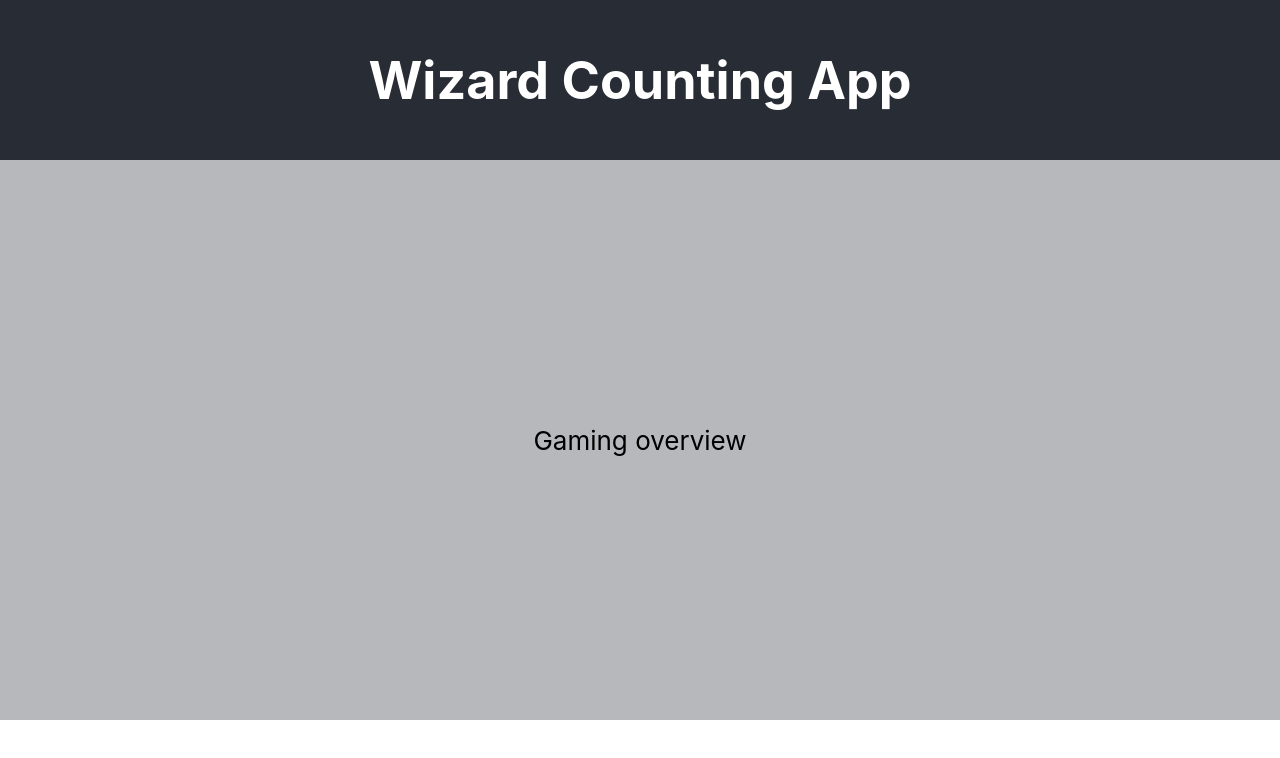
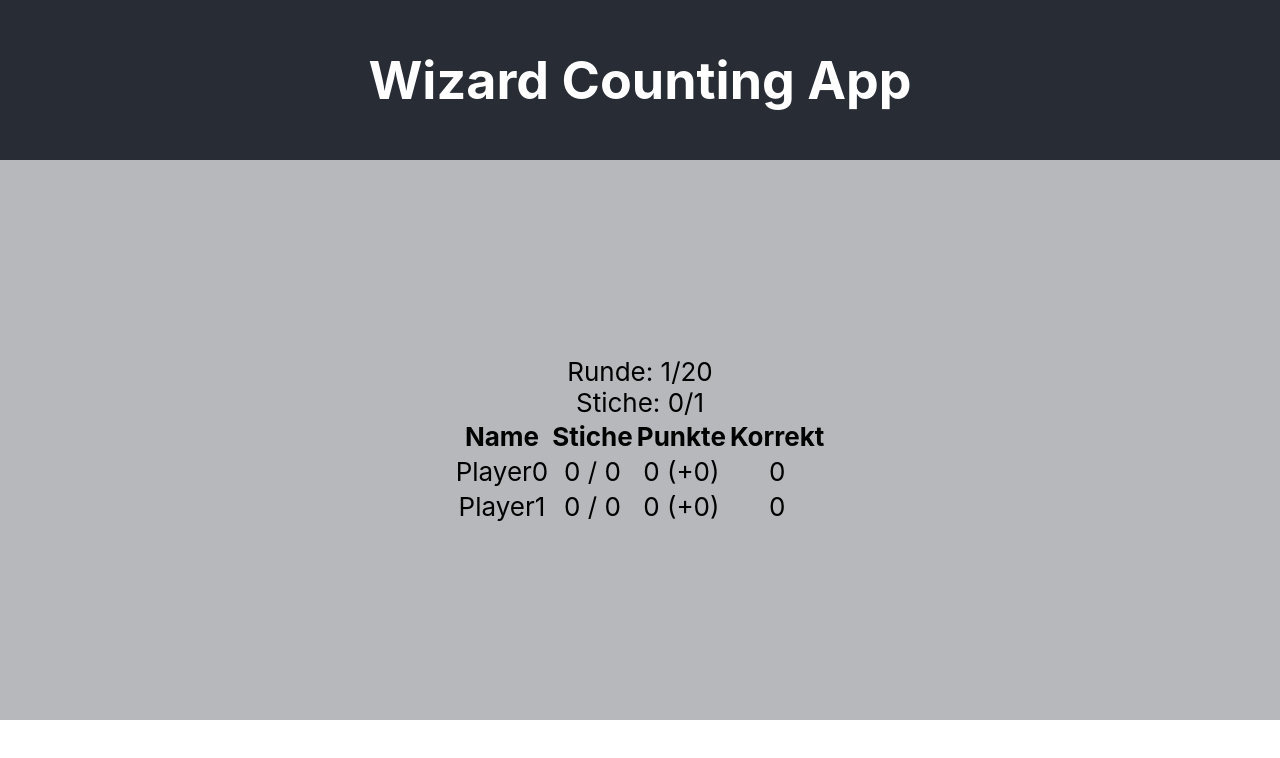
Before and after one commit to till2194/wizard, a React (Create React App) app: page / in a window 1280 px wide. Both pictures are taken after a click on the element "Start game". Shown: the top 758 px of the page. Built offline with nearby package versions, Linux system fonts and the light colour scheme.

Commit message:
Added game overview table

```diff
--- a/src/App-game.js
+++ b/src/App-game.js
@@ -1,9 +1,49 @@
 function Game(props) {
+    const nr = props.state.round-1;
     return (
         <div className="game">
-            Gaming overview
+            <div className="round-counter">
+                Runde: {props.state.round}/{props.state.roundsMax}<br/>
+                Stiche: {props.state.rounds.tricksSaid[nr]}/{props.state.rounds.tricksMax[nr]}
+            </div>
+            <Table nr={nr} players={props.state.players}/>
         </div>
     )
 }
 
+function TableHeaderRow() {
+    return (
+        <thead>
+            <tr>
+                <th>Name</th>
+                <th>Stiche</th>
+                <th>Punkte</th>
+                <th>Korrekt</th>
+            </tr>
+        </thead>
+    );
+}
+
+function TableRow({ nr, players }) {
+    return players.map((player, i) =>
+        <tbody>
+            <tr key={"playerRow" + i} id={"playerRow" + i}>
+                <td>{player.name}</td>
+                <td>{player.tricksGot[nr]} / {player.tricksSaid[nr]}</td>
+                <td>{player.pointsTotal[nr]} ({player.pointsNew[nr] >= 0 ? "+" : "-"}{player.pointsNew[nr]})</td>
+                <td>{player.correctTotal[nr]}</td>
+            </tr>
+        </tbody>
+    );
+}
+
+function Table({nr, players }) {
+    return (
+        <table>
+            <TableHeaderRow />
+            <TableRow nr={nr} players={players} />
+        </table>
+    );
+}
+
 export default Game;
--- a/src/App-newGame.js
+++ b/src/App-newGame.js
@@ -2,7 +2,7 @@ function NewGame(props) {
     return (
         <div className="newGame">
             <form>
-                Enter player names:<br/>
+                Enter player names:<br />
                 <PlayerList players={props.players} deleteHandle={props.deleteHandle} changeHandle={props.changeHandle} />
                 <dir className="App-button" id="playerAdd" onClick={props.addHandle}>+</dir>
                 <dir className="App-button" id="startGame" onClick={props.startHandle}>Start game</dir>
@@ -11,12 +11,12 @@ function NewGame(props) {
     );
 }
 
-function PlayerList(props) {
-    const list = props.players.map((player, i) => {
+function PlayerList({ players, deleteHandle, changeHandle }) {
+    const list = players.map((player, i) => {
         return (
-            <dir key={"playerForm"+i} id={"playerForm"+i} className="App-input-dir">
-                <input className="App-input" type="text" id={"playerInput"+i} value={player.name} onChange={event => props.changeHandle(event, i)} />
-                <dir className="App-button" id={"playerDelete"+i} onClick={event => props.deleteHandle(event, i)}>-</dir>
+            <dir key={"playerForm" + i} id={"playerForm" + i} className="App-input-dir">
+                <input className="App-input" type="text" id={"playerInput" + i} value={player.name} onChange={event => changeHandle(event, i)} />
+                <dir className="App-button" id={"playerDelete" + i} onClick={event => deleteHandle(event, i)}>-</dir>
             </dir>
         )
     });
--- a/src/App.js
+++ b/src/App.js
@@ -16,11 +16,10 @@ class App extends React.Component {
       state: "newGame",
       addedPlayer: false,
       players: [{
-        name: "Player0",
-        points: 0
-      },{
-        name: "Player1",
-        points: 0
+        name: "Player0"
+      },
+      {
+        name: "Player1"
       }]
     };
   }
@@ -29,7 +28,8 @@ class App extends React.Component {
     let main;
     switch (this.state.state) {
       case "newGame":
-        main = <NewGame players={this.state.players}
+        main = <NewGame
+          players={this.state.players}
           addHandle={this.handleAddPlayer}
           deleteHandle={this.handleDeletePlayer}
           changeHandle={this.handleChangePlayer}
@@ -37,7 +37,9 @@ class App extends React.Component {
         />
         break;
       case "game":
-        main = <Game />
+        main = <Game
+          state={this.state}
+        />
         break;
       default:
         main = <dir>Default main (should not happen)</dir>
@@ -58,10 +60,11 @@ class App extends React.Component {
     if (this.state.addedPlayer) {
       this.selectInput();
     }
+    console.log(this.state)
   }
 
   selectInput() {
-    const input = document.getElementById("playerInput"+(this.state.players.length-1));
+    const input = document.getElementById("playerInput" + (this.state.players.length - 1));
     input.focus();
     input.select();
     this.setState({
@@ -73,17 +76,14 @@ class App extends React.Component {
     console.log("adding new player...")
     this.setState(prevState => ({
       addedPlayer: true,
-      players: prevState.players.concat({
-        name: "Player" + (prevState.players.length),
-        points: 0
-      })
+      players: prevState.players.concat({name: "Player" + (prevState.players.length)})
     }))
   }
 
   handleDeletePlayer(event, playerId) {
     this.setState(prevState => {
       console.log("deleting player " + prevState.players[playerId].name + " ...")
-      const newPlayers = [...prevState.players.slice(0, playerId), ...prevState.players.slice(playerId+1)];
+      const newPlayers = [...prevState.players.slice(0, playerId), ...prevState.players.slice(playerId + 1)];
       return {
         players: newPlayers
       }
@@ -102,9 +102,44 @@ class App extends React.Component {
 
   handleStartGame(event) {
     console.log("starting game...")
-    this.setState({
-      state: "game"
+    this.setState(prevState => {
+      const roundsMax = this.getRoundsMax(prevState.players.length);
+      return {
+        state: "game",
+        round: 1,
+        roundsMax: roundsMax,
+        rounds: {
+          tricksMax: Array.from({length: roundsMax}, (_, i) => i + 1),
+          tricksSaid: new Array(roundsMax).fill(0),
+          tricksDiff: new Array(roundsMax).fill(0)
+        },
+        players: prevState.players.map(player => {
+          player.tricksSaid = new Array(roundsMax).fill(0);
+          player.tricksGot = new Array(roundsMax).fill(0);
+          player.pointsNew = new Array(roundsMax).fill(0);
+          player.pointsTotal = new Array(roundsMax).fill(0);
+          player.correct = new Array(roundsMax).fill(0);
+          player.correctTotal = new Array(roundsMax).fill(0);
+          return player
+        })
+      }
     })
+  }
+
+  getRoundsMax(num) {
+    if (num <= 3) {
+      return 20
+    } else if (num <= 4) {
+      return 15
+    } else if (num <= 5) {
+      return 12
+    } else {
+      return 10
+    }
+  }
+
+  handleSetTrick(event, player, round) {
+
   }
 
 }
```
